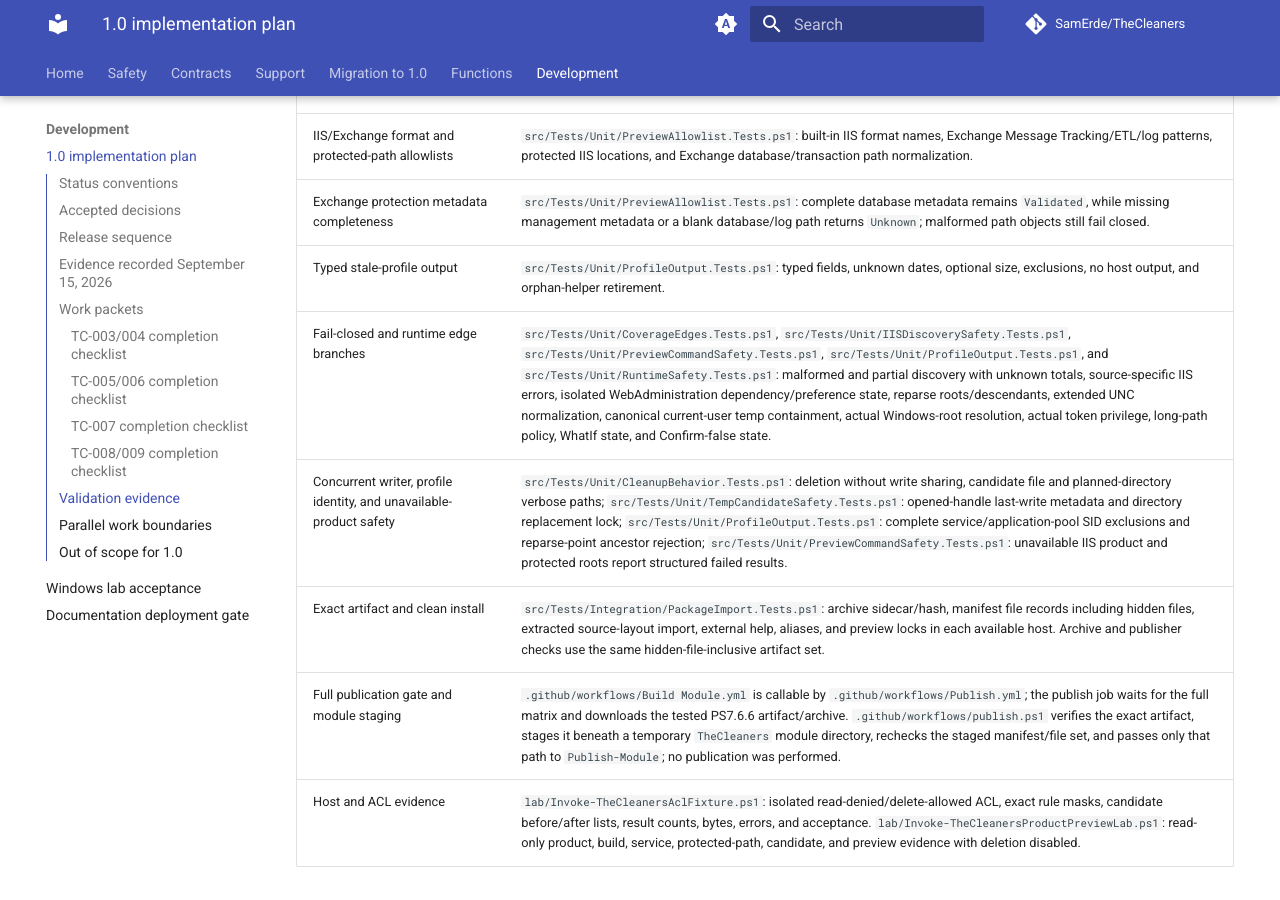
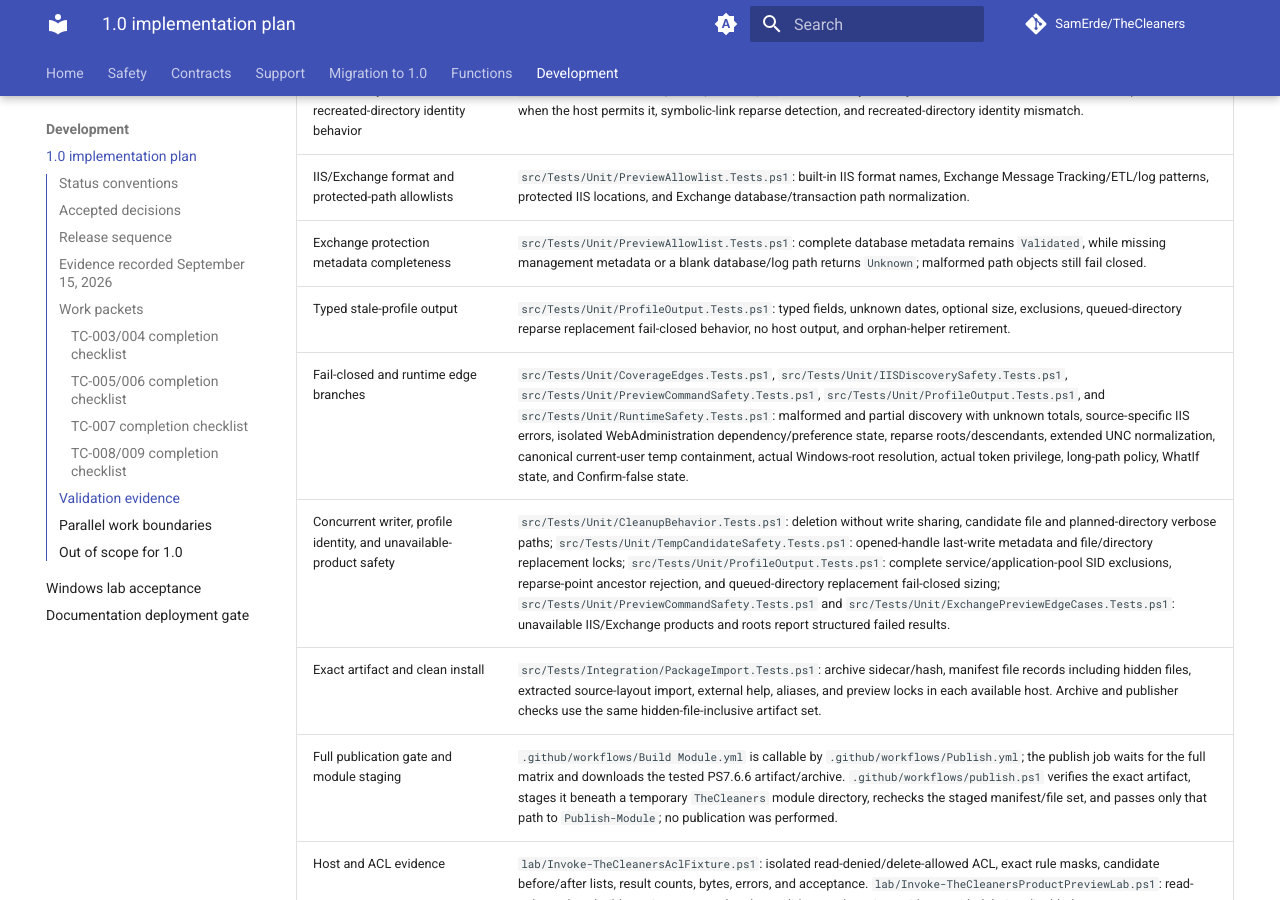
Before and after one commit to SamErde/TheCleaners, an MkDocs documentation site: the page built from docs/release-plan-1.0.md, in a window 1280 px wide and 900 px high, scrolled down 6745 px. Built offline with MkDocs 1.6.1 and Material for MkDocs 9.7.7, drawn with Linux system fonts in a browser that asks for light colours; comment, search, counter and statistics services are not loaded; some of the changed text lies outside the part shown.

Commit message:
Refresh release evidence after review gates

```diff
--- a/docs/release-plan-1.0.md
+++ b/docs/release-plan-1.0.md
@@ -53,7 +53,7 @@
 | TC-004 | Temp cleaners, opt-in directory pruning, WhatIf/Confirm, locked-file/race handling, privilege/root preflight | Draft implementation includes same-handle identity checks, root preflight, lock/race fixtures, hard-link/reparse tests, actual-root/privilege checks, and ACL evidence. ReFS/elevated/server acceptance, interactive confirmation acceptance, and hosted CI remain open. |
 | TC-005 | IIS path discovery, environment expansion, per-format allowlist, deduplication, inline deletion, and server validation | Preview lock, read-only web and FTP discovery from separate configured roots, validated-root normalization/deduplication, protected-path checks, format allowlists, and dependency restoration are implemented in draft. The local probe recorded IIS absence only; product/version and server lab validation remain open; removal stays disabled. |
 | TC-006 | Exchange preview guard, experimental discovery, validated per-directory patterns, protected locations, and lab fixtures | Guard, IIS decoupling, fixed-root validation, per-directory filename/ETL patterns, and database/transaction-log protection are implemented in draft. The local probe recorded Exchange absence only; exact Exchange build matrix, lab fixtures, and service-health validation remain open. |
-| TC-007 | Typed stale-profile output, unknown LastUseTime, optional size, SID resolution, and command inventory | Typed read-only output, unknown-date handling, optional reparse-safe size, best-effort SID resolution, and orphan-helper retirement are implemented in draft; Windows acceptance remains open. |
+| TC-007 | Typed stale-profile output, unknown LastUseTime, optional size, SID resolution, and command inventory | Typed read-only output, unknown-date handling, optional reparse-safe size with queued-directory revalidation, best-effort SID resolution, and orphan-helper retirement are implemented in draft; Windows acceptance remains open. |
 | TC-008 | One source-layout package, exact-artifact tests/publication, reproducible build, complete runtime matrix, and CI gates | Source-layout artifact, strict test/integration reports, deterministic archive, content manifest/hash, protected publisher, clean-install probe, full supported Build Module matrix gate, exact tested-artifact download, and ShouldProcess analyzer gate are implemented in draft. Hosted runtime/CI evidence and maintainer acceptance remain open. |
 | TC-009 | Complete help/docs, canonical deployment verification, changelog/history, contributor/security policy, RC and release checks | Command contract/lab/deployment docs, strict MkDocs build, drift tests, contributor/security/PR guidance, release hash metadata, and protected module-named publication staging are implemented in draft. Lowercase deployment/redirect correction, hosted clean-install evidence, final tag/metadata alignment, and maintainer acceptance remain open. |
 
@@ -123,9 +123,9 @@
 | Hard-link, symlink, and recreated-directory identity behavior | `src/Tests/Unit/IdentitySafety.Tests.ps1`: native identity stability, hard-link fixture behavior for both temp commands when the host permits it, symbolic-link reparse detection, and recreated-directory identity mismatch. |
 | IIS/Exchange format and protected-path allowlists | `src/Tests/Unit/PreviewAllowlist.Tests.ps1`: built-in IIS format names, Exchange Message Tracking/ETL/log patterns, protected IIS locations, and Exchange database/transaction path normalization. |
 | Exchange protection metadata completeness | `src/Tests/Unit/PreviewAllowlist.Tests.ps1`: complete database metadata remains `Validated`, while missing management metadata or a blank database/log path returns `Unknown`; malformed path objects still fail closed. |
-| Typed stale-profile output | `src/Tests/Unit/ProfileOutput.Tests.ps1`: typed fields, unknown dates, optional size, exclusions, no host output, and orphan-helper retirement. |
+| Typed stale-profile output | `src/Tests/Unit/ProfileOutput.Tests.ps1`: typed fields, unknown dates, optional size, exclusions, queued-directory reparse replacement fail-closed behavior, no host output, and orphan-helper retirement. |
 | Fail-closed and runtime edge branches | `src/Tests/Unit/CoverageEdges.Tests.ps1`, `src/Tests/Unit/IISDiscoverySafety.Tests.ps1`, `src/Tests/Unit/PreviewCommandSafety.Tests.ps1`, `src/Tests/Unit/ProfileOutput.Tests.ps1`, and `src/Tests/Unit/RuntimeSafety.Tests.ps1`: malformed and partial discovery with unknown totals, source-specific IIS errors, isolated WebAdministration dependency/preference state, reparse roots/descendants, extended UNC normalization, canonical current-user temp containment, actual Windows-root resolution, actual token privilege, long-path policy, WhatIf state, and Confirm-false state. |
-| Concurrent writer, profile identity, and unavailable-product safety | `src/Tests/Unit/CleanupBehavior.Tests.ps1`: deletion without write sharing, candidate file and planned-directory verbose paths; `src/Tests/Unit/TempCandidateSafety.Tests.ps1`: opened-handle last-write metadata and directory replacement lock; `src/Tests/Unit/ProfileOutput.Tests.ps1`: complete service/application-pool SID exclusions and reparse-point ancestor rejection; `src/Tests/Unit/PreviewCommandSafety.Tests.ps1`: unavailable IIS product and protected roots report structured failed results. |
+| Concurrent writer, profile identity, and unavailable-product safety | `src/Tests/Unit/CleanupBehavior.Tests.ps1`: deletion without write sharing, candidate file and planned-directory verbose paths; `src/Tests/Unit/TempCandidateSafety.Tests.ps1`: opened-handle last-write metadata and file/directory replacement locks; `src/Tests/Unit/ProfileOutput.Tests.ps1`: complete service/application-pool SID exclusions, reparse-point ancestor rejection, and queued-directory replacement fail-closed sizing; `src/Tests/Unit/PreviewCommandSafety.Tests.ps1` and `src/Tests/Unit/ExchangePreviewEdgeCases.Tests.ps1`: unavailable IIS/Exchange products and roots report structured failed results. |
 | Exact artifact and clean install | `src/Tests/Integration/PackageImport.Tests.ps1`: archive sidecar/hash, manifest file records including hidden files, extracted source-layout import, external help, aliases, and preview locks in each available host. Archive and publisher checks use the same hidden-file-inclusive artifact set. |
 | Full publication gate and module staging | `.github/workflows/Build Module.yml` is callable by `.github/workflows/Publish.yml`; the publish job waits for the full matrix and downloads the tested PS7.6.6 artifact/archive. `.github/workflows/publish.ps1` verifies the exact artifact, stages it beneath a temporary `TheCleaners` module directory, rechecks the staged manifest/file set, and passes only that path to `Publish-Module`; no publication was performed. |
 | Host and ACL evidence | `lab/Invoke-TheCleanersAclFixture.ps1`: isolated read-denied/delete-allowed ACL, exact rule masks, candidate before/after lists, result counts, bytes, errors, and acceptance. `lab/Invoke-TheCleanersProductPreviewLab.ps1`: read-only product, build, service, protected-path, candidate, and preview evidence with deletion disabled. |
```
Also changed, not shown: other parts of docs/release-plan-1.0.md (+7 -7 lines).
